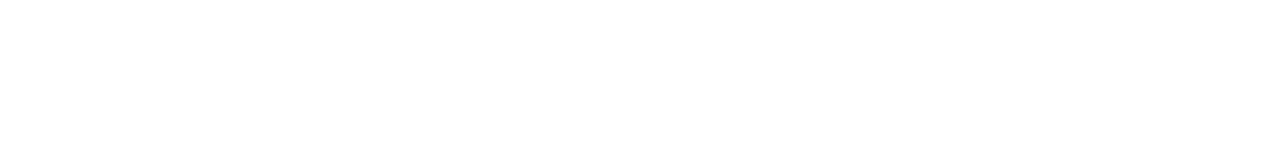
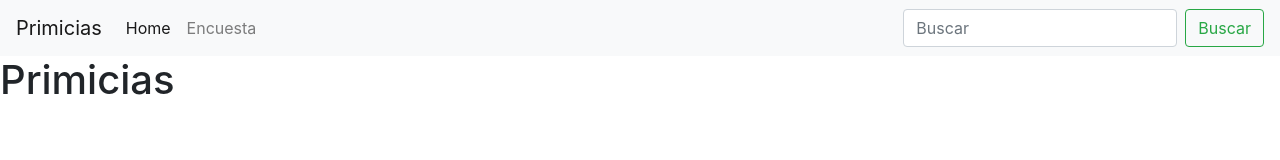
Before and after one commit to steinsdata/primicias, a plain HTML site: page index.html in a window 1280 px wide. Drawn offline with nearby package versions, Linux system fonts and the light colour scheme.

Commit message:
navbar and encuesta ref

```diff
--- a/index.html
+++ b/index.html
@@ -3,8 +3,36 @@
   <head>
     <meta charset="utf-8">
     <title>Primicias</title>
+
+    <link rel="stylesheet" href="https://stackpath.bootstrapcdn.com/bootstrap/4.4.1/css/bootstrap.min.css" integrity="sha384-Vkoo8x4CGsO3+Hhxv8T/Q5PaXtkKtu6ug5TOeNV6gBiFeWPGFN9MuhOf23Q9Ifjh" crossorigin="anonymous">
+
+    <script src="https://stackpath.bootstrapcdn.com/bootstrap/4.4.1/js/bootstrap.min.js" integrity="sha384-wfSDF2E50Y2D1uUdj0O3uMBJnjuUD4Ih7YwaYd1iqfktj0Uod8GCExl3Og8ifwB6" crossorigin="anonymous"></script>
+
   </head>
   <body>
+    <!-- navbar -->
+    <nav class="navbar navbar-expand-lg navbar-light bg-light">
+      <a class="navbar-brand" href="index.html">Primicias</a>
+      <button class="navbar-toggler" type="button" data-toggle="collapse" data-target="#navbarSupportedContent" aria-controls="navbarSupportedContent" aria-expanded="false" aria-label="Toggle navigation">
+        <span class="navbar-toggler-icon"></span>
+      </button>
 
+  <div class="collapse navbar-collapse" id="navbarSupportedContent">
+    <ul class="navbar-nav mr-auto">
+      <li class="nav-item active">
+        <a class="nav-link" href="index.html">Home <span class="sr-only">(current)</span></a>
+      </li>
+      <li class="nav-item">
+        <a class="nav-link" href="encuesta/index.html">Encuesta</a>
+      </li>
+    </ul>
+    <form class="form-inline my-2 my-lg-0">
+      <input class="form-control mr-sm-2" type="search" placeholder="Buscar" aria-label="Search">
+      <button class="btn btn-outline-success my-2 my-sm-0" type="submit">Buscar</button>
+    </form>
+  </div>
+</nav>
+    <!-- header 1 -->
+    <h1>Primicias</h1>
   </body>
 </html>
```
Also changed, not shown: encuesta/index.html (added, +10 -0 lines), encuesta/encuesta.html (deleted).
